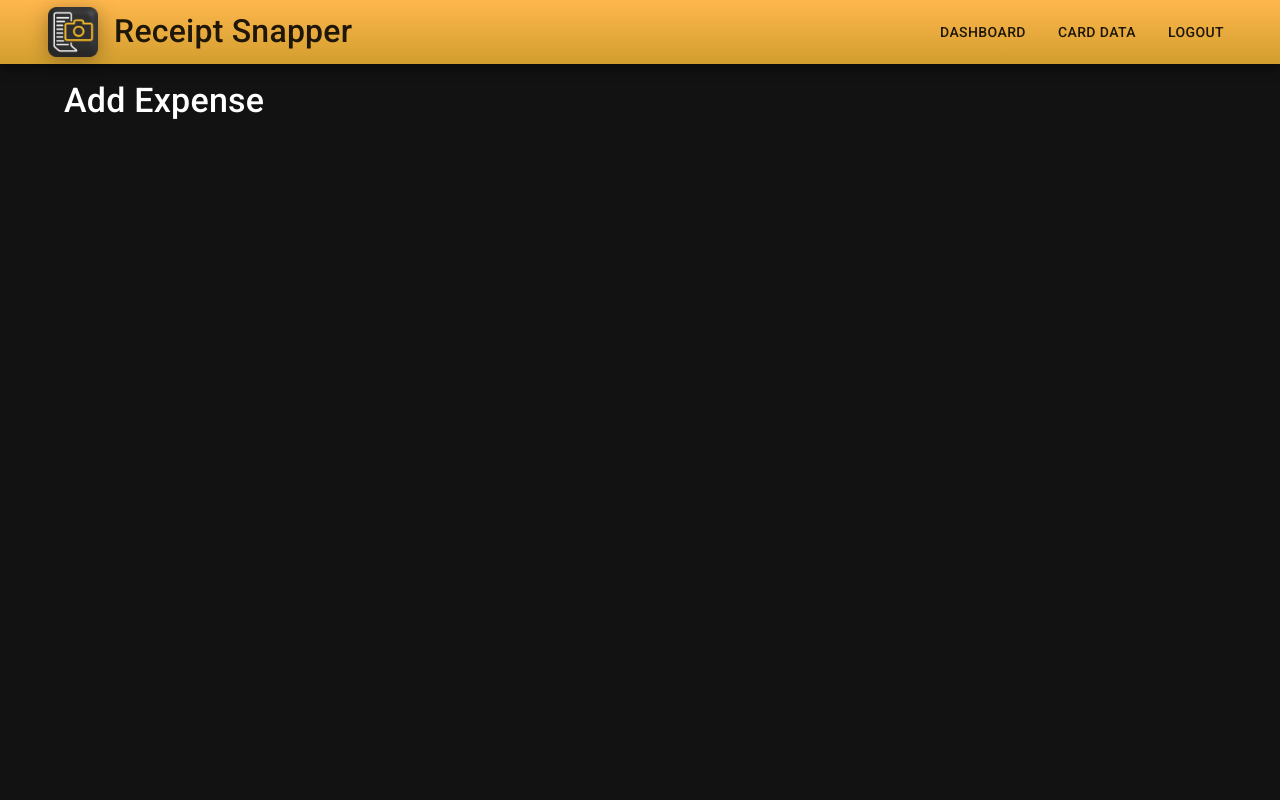
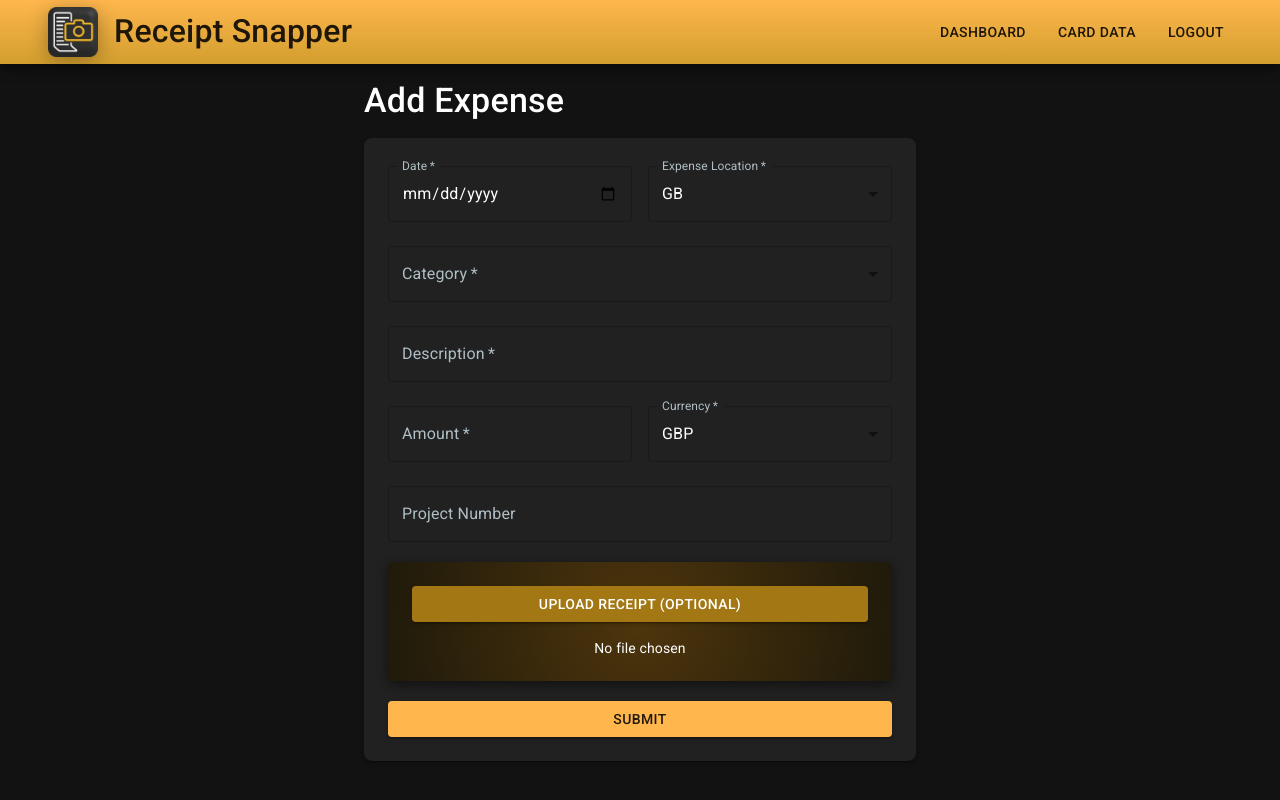
Before and after one commit to COMP2281/receipt-snapper, a React (Create React App) app in the folder myapp/: page /add-expense in a window 1280 px wide. Built offline with nearby package versions, Linux system fonts and the light colour scheme.

Commit message:
finished add expense page

```diff
--- a/myapp/src/pages/addExpense.js
+++ b/myapp/src/pages/addExpense.js
@@ -1,14 +1,195 @@
 import React from "react";
 import { useTheme } from "@emotion/react";
-import { Container } from "@mui/material";
 import PageTitle from "../components/pageTitle";
+import { useState } from "react";
+import { Box, Container, TextField, MenuItem, Button, Typography } from "@mui/material";
 
 export default function AddExpense() {
     const theme = useTheme();
+    const [formData, setFormData] = useState({
+        date: "",
+        category: "",
+        description: "",
+        currency: "",
+        amount: "",
+        location: "",
+        projectNumber: "",
+        receipt: null,
+    });
+
+    const handleChange = (e) => {
+        const { name, value } = e.target;
+        setFormData({
+            ...formData,
+            [name]: value,
+        });
+    };
+
+    const handleFileChange = (e) => {
+        setFormData({
+            ...formData,
+            receipt: e.target.files[0],
+        });
+    };
+
+    const handleSubmit = (e) => {
+        e.preventDefault();
+        // Handle form submission
+        console.log(formData);
+    };
 
     return (
-        <Container>
+        <Container maxWidth="sm" sx={{ mt: 4, mb: 4 }}>
             <PageTitle title="Add Expense" />
+            <Container
+                sx={{
+                    backgroundColor: theme.palette.background.default,
+                    boxShadow: 2,
+                    borderRadius: 2,
+                    p: 3,
+                    mt: 2,
+                    display: 'flex',
+                    flexDirection: 'column',
+                    gap: 2,
+                }}
+            >
+                <form onSubmit={handleSubmit} style={{ flex: 1 }}>
+                    <Box sx={{ display: 'flex', flexDirection: 'row', gap: 2, p: 0, mt: .5, mb: 1 }}>
+                        <TextField
+                            label="Date"
+                            type="date"
+                            name="date"
+                            value={formData.date}
+                            onChange={handleChange}
+                            fullWidth
+                            margin="dense"
+                            InputLabelProps={{
+                                shrink: true,
+                            }}
+                            required
+                            sx={{ m: 0, p: 0, width: '50%' }}
+                        />
+                        <TextField
+                            label="Expense Location"
+                            select
+                            name="location"
+                            value={formData.location || "GB"}
+                            onChange={handleChange}
+                            fullWidth
+                            margin="dense"
+                            required
+                            sx={{ m: 0, p: 0, width: '50%' }}
+                        >
+                            <MenuItem value="GB">GB</MenuItem>
+                            <MenuItem value="AU">AU</MenuItem>
+                        </TextField>
+                    </Box>
+                    <TextField
+                        label="Category"
+                        select
+                        name="category"
+                        value={formData.category}
+                        onChange={handleChange}
+                        fullWidth
+                        margin="normal"
+                        required
+                    >
+                        <MenuItem value="travel">Travel</MenuItem>
+                        <MenuItem value="food">Food</MenuItem>
+                        <MenuItem value="accommodation">Accommodation</MenuItem>
+                        <MenuItem value="other">Other</MenuItem>
+                    </TextField>
+                    <TextField
+                        label="Description"
+                        name="description"
+                        value={formData.description}
+                        onChange={handleChange}
+                        fullWidth
+                        margin="normal"
+                        required
+                    />
+                    <Box sx={{ display: 'flex', flexDirection: 'row', gap: 2, p: 0, mt: 2, mb: 1 }}>
+                        <TextField
+                            label="Amount"
+                            type="number"
+                            name="amount"
+                            value={formData.amount}
+                            onChange={handleChange}
+                            fullWidth
+                            required
+                            sx={{ m: 0 }}
+                        />
+                        <TextField
+                            label="Currency"
+                            select
+                            name="currency"
+                            value={formData.currency || "GBP"}
+                            onChange={handleChange}
+                            fullWidth
+                            required
+                            sx={{ m: 0 }}
+                        >
+                            <MenuItem value="GBP">GBP</MenuItem>
+                            <MenuItem value="AUD">AUD</MenuItem>
+                        </TextField>
+                    </Box>
+                    <TextField
+                        label="Project Number"
+                        name="projectNumber"
+                        value={formData.projectNumber}
+                        onChange={handleChange}
+                        fullWidth
+                        margin="normal"
+                    />
+                    <Container
+                        sx={{
+                            borderRadius: '5px',
+                            pb: .8,
+                            pt: 1,
+                            mt: 1.5,
+                            textAlign: 'center',
+                            marginBottom: '20px',
+                            background: theme.palette.gradient.secondary,
+                            boxShadow: '0px 4px 12px rgba(0, 0, 0, 0.47)', // Added drop shadow
+                        }}
+                        onDragOver={(e) => e.preventDefault()}
+                        onDrop={(e) => {
+                            e.preventDefault();
+                            const file = e.dataTransfer.files[0];
+                            setFormData({
+                                ...formData,
+                                receipt: file,
+                            });
+                        }}
+                    >
+                        <Button
+                            variant="contained"
+                            component="label"
+                            fullWidth
+                            color="secondary"
+                            sx={{ mb: 2, mt: 2}}
+                        >
+                            Upload Receipt (Optional)
+                            <input
+                                type="file"
+                                hidden
+                                onChange={handleFileChange}
+                            />
+                        </Button>
+                        <Typography variant="body2" sx={{ mb: 2, textAlign: 'center' }}>
+                            {formData.receipt ? `Selected file: ${formData.receipt.name}` : "No file chosen"}
+                        </Typography>
+                    </Container>
+                    <Button
+                        type="submit"
+                        variant="contained"
+                        color="primary"
+                        fullWidth
+                    >
+                        Submit
+                    </Button>
+                </form>
+            </Container>
         </Container>
     );
 }
--- a/myapp/src/pages/dashboard.js
+++ b/myapp/src/pages/dashboard.js
@@ -1,6 +1,5 @@
 import React from 'react';
 import { Container } from '@mui/material';
-import Navbar from '../components/navbar.js';
 import PageTitle from '../components/pageTitle.js';
 import ExpenseDatagrid from '../components/expenseDatagrid.js';
 import ExpenseUploadBox from '../components/expenseUploadBox.js';
```
